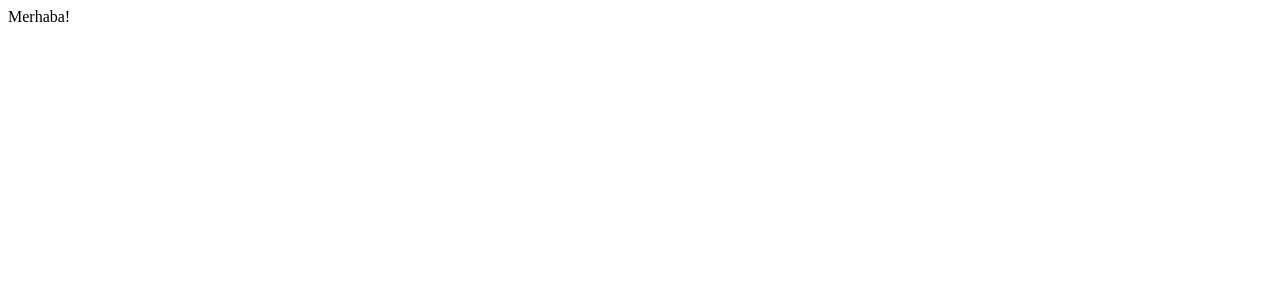
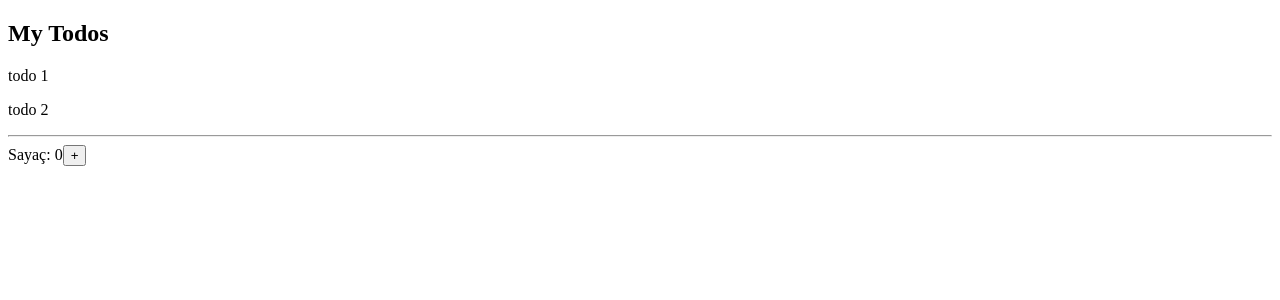
Before and after one commit to alisarsar/hafta10, a React (Create React App) app: page / in a window 1280 px wide. Shown: the top 300 px of the page. Built offline with nearby package versions, Linux system fonts and the light colour scheme.

Commit message:
memo örneği yapıldı.

```diff
--- a/src/App.js
+++ b/src/App.js
@@ -1,10 +1,29 @@
+import React from "react";
+import Todos from "./Todos"
 
 function App() {
-    return (
-      <>
-        Merhaba!
-      </>
-    );
+
+  const [count, setCount] = React.useState(0);
+  const [todos, setTodos] = React.useState(["todo 1", "todo 2"]);
+
+  const increment = () => {
+    setCount((c) => c + 1);
+  //  setTodos([...todos, "Yapılacak iş 3"])
   }
 
-  export default App;
+  return (
+    <>
+      <Todos todos={todos} />
+
+      <hr />
+
+      <div>
+        Sayaç: {count}
+        <button onClick={increment}>+</button>
+      </div>
+    </>
+  )
+
+}
+
+export default App;
--- /dev/null
+++ b/src/Todos.jsx
@@ -0,0 +1,18 @@
+import React from "react";
+
+const Todos = ({ todos }) => {
+
+    console.log("child render")
+
+    return (
+      <>
+        <h2>My Todos</h2>
+
+        {todos.map((todo, index) => {
+          return <p key={index}>{todo}</p>
+        })}
+      </>
+    );
+  };
+
+  export default React.memo(Todos)
```
